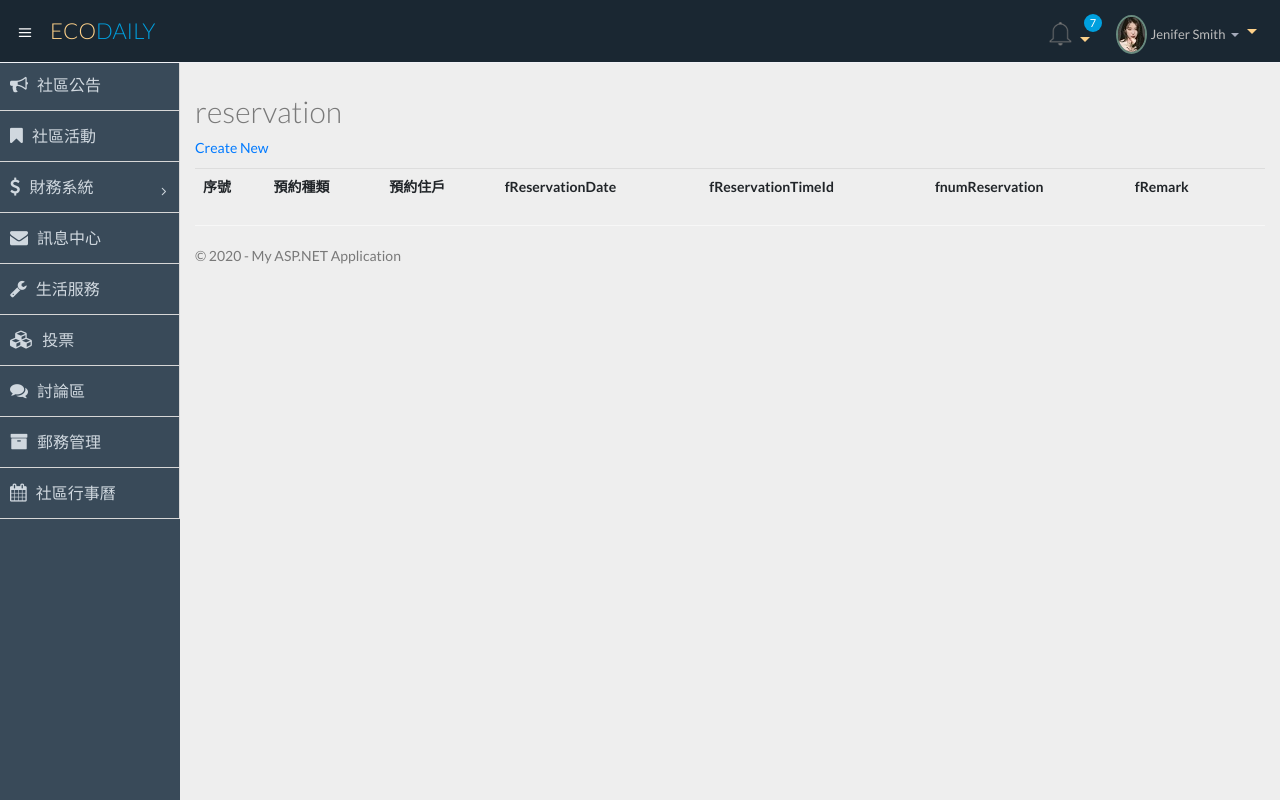
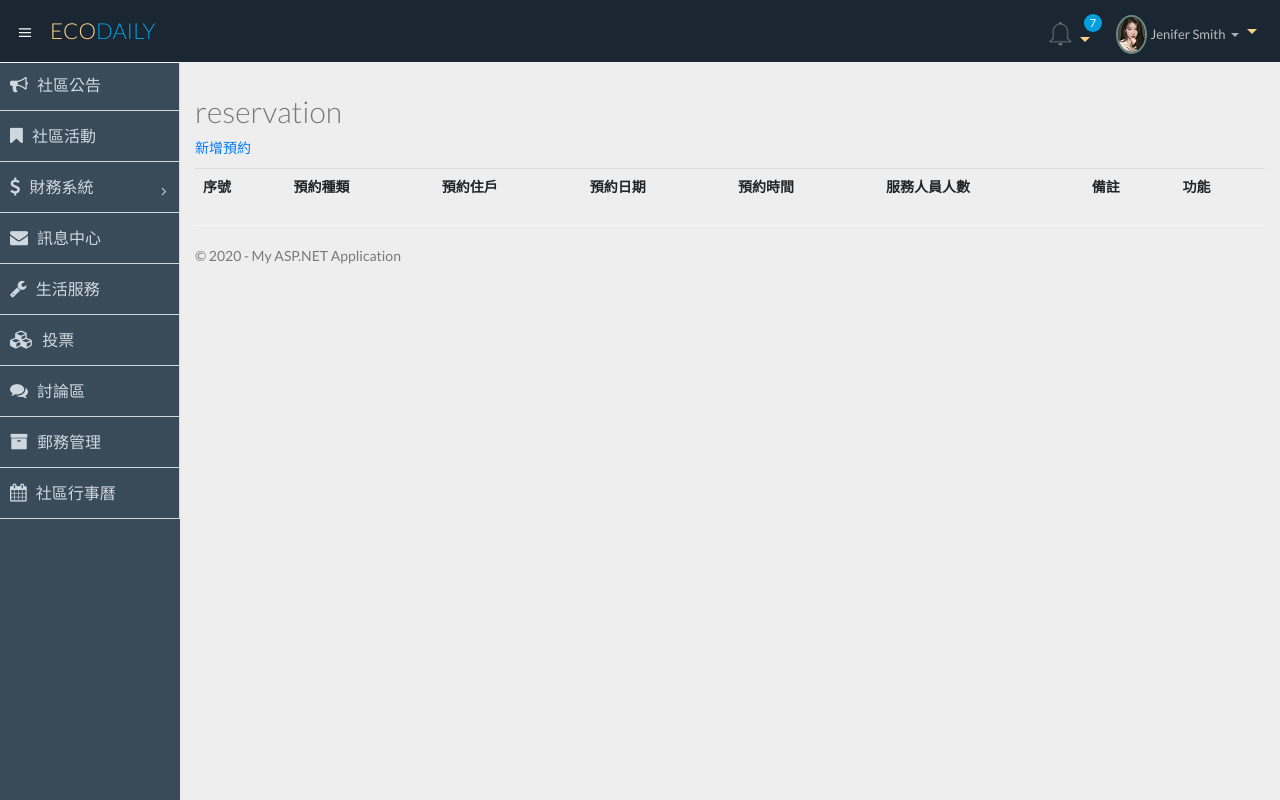
Before and after one commit to tSimon822/Fk, an ASP.NET MVC app: template oooooo/oooooo/Views/BackReservation/reservation.cshtml in a window 1280 px wide. Run offline with ASP.NET Core 8 and stand-ins for ASP.NET MVC 5, Linux system fonts and the light colour scheme; the template is opened without the code that fills it, so the values that code supplies are empty; the project's own start-up code is not run, and a stand-in starts its controllers and pages; some libraries are stand-ins or nearby versions.

Commit message:
修改RES

```diff
--- a/oooooo/oooooo/Views/BackReservation/reservation.cshtml
+++ b/oooooo/oooooo/Views/BackReservation/reservation.cshtml
@@ -7,7 +7,7 @@
 <h2>reservation</h2>
 
 <p>
-    @Html.ActionLink("Create New", "Create")
+    @Html.ActionLink("新增預約", "Create")
 </p>
 <table class="table">
     <tr>
@@ -32,7 +32,7 @@
         <th>
             @Html.DisplayNameFor(model => model.fRemark)
         </th>
-        <th></th>
+        <th>功能</th>
     </tr>
 
 @foreach (var item in Model) {
@@ -59,9 +59,8 @@
             @Html.DisplayFor(modelItem => item.fRemark)
         </td>
         <td>
-            @Html.ActionLink("Edit", "Edit", new { /* id=item.PrimaryKey */ }) |
-            @Html.ActionLink("Details", "Details", new { /* id=item.PrimaryKey */ }) |
-            @Html.ActionLink("Delete", "Delete", new { /* id=item.PrimaryKey */ })
+            @Html.ActionLink("修改預約", "Edit", new { /* id=item.PrimaryKey */ }) |
+            @Html.ActionLink("完成預約", "Delete", new { /* id=item.PrimaryKey */ })
         </td>
     </tr>
 }
--- a/oooooo/oooooo/tReservation.cs
+++ b/oooooo/oooooo/tReservation.cs
@@ -21,9 +21,13 @@ namespace oooooo
         public string fReservationType { get; set; }
         [DisplayName("預約住戶")]
         public string fUserId { get; set; }
+        [DisplayName("預約日期")]
         public Nullable<System.DateTime> fReservationDate { get; set; }
+        [DisplayName("預約時間")]
         public Nullable<int> fReservationTimeId { get; set; }
+        [DisplayName("服務人員人數")]
         public Nullable<int> fnumReservation { get; set; }
+        [DisplayName("備註")]
         public string fRemark { get; set; }
 
         public virtual tMemberData tMemberData { get; set; }
```
